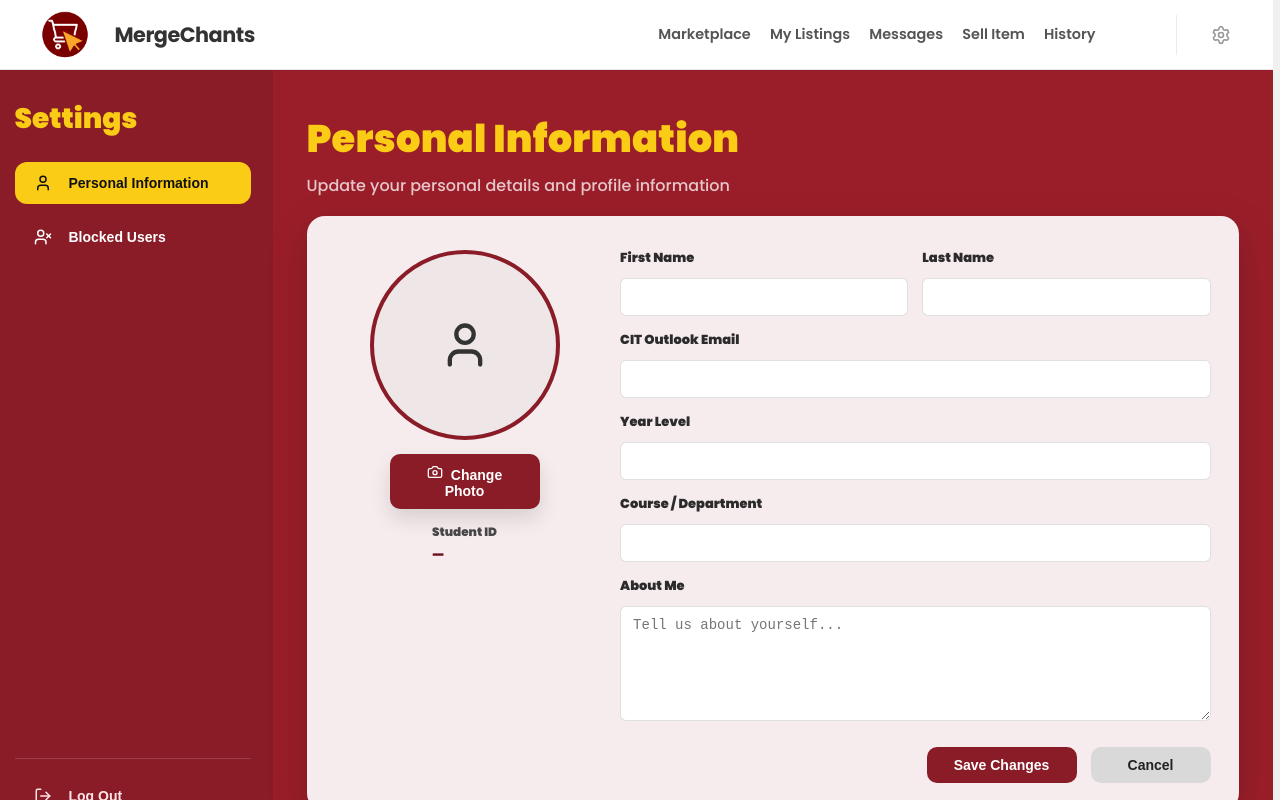
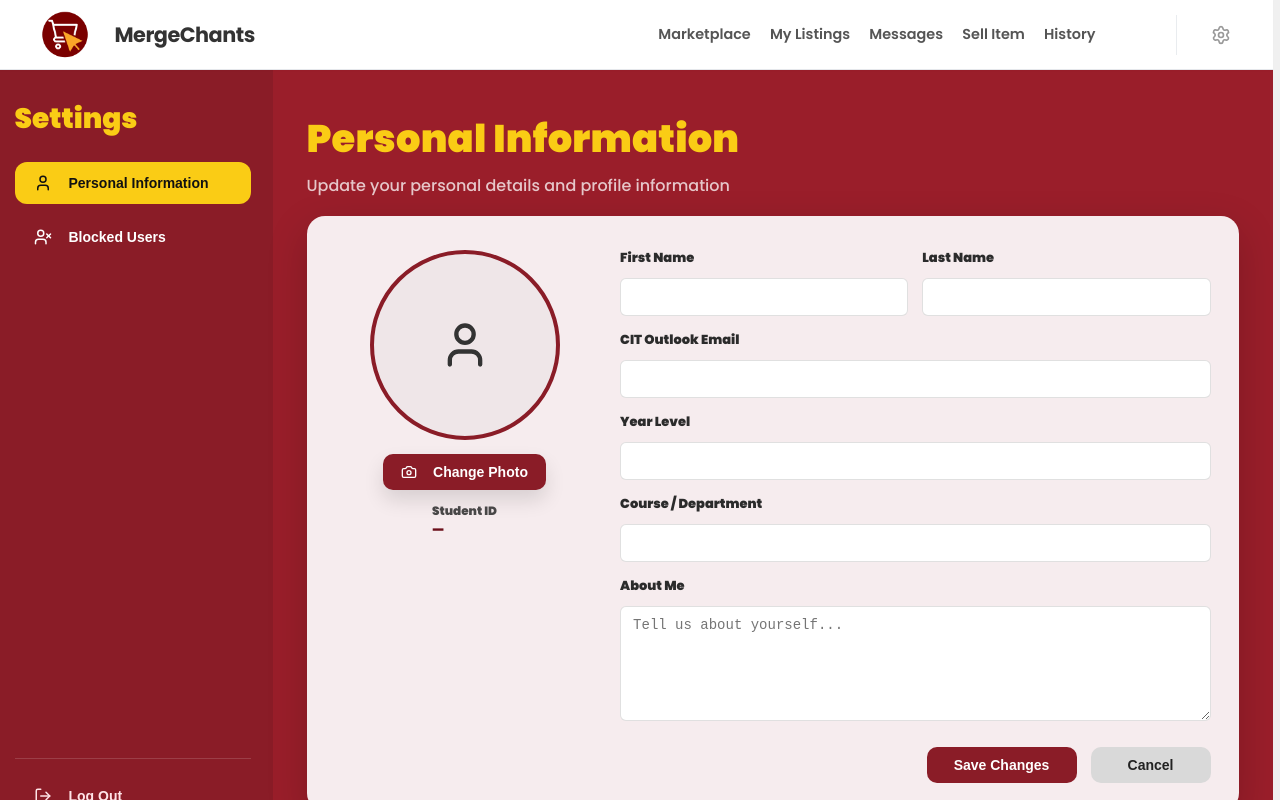
Before and after one commit to MichaelGrant-Libato/MergeChants, a React (Create React App) app in the folder frontend/: page /settings in a window 1280 px wide. Built offline with nearby package versions, Linux system fonts and the light colour scheme.

Commit message:
Fix Settings full-bleed background and profile card styling

```diff
--- a/frontend/src/pages/Settings/Settings.css
+++ b/frontend/src/pages/Settings/Settings.css
@@ -1,11 +1,3 @@
-/* Force Settings page to FULL-BLEED even inside a centered/max-width layout */
-.mc-settings {
-  width: 100vw;
-  margin-left: calc(50% - 50vw);
-  margin-right: calc(50% - 50vw);
-  min-height: calc(100vh - 80px);
-}
-
 :root {
   --mc-maroon: #6b0f1a;
   --mc-maroon-2: #8a1c27;
@@ -28,18 +20,20 @@ body {
   padding: 0;
 }
 
+/* make everything inside settings not force extra width */
 .mc-settings * {
   min-width: 0;
 }
 
-/* prevents zoom overflow break */
-
-/* Full page (below navbar) */
+/* FULL-BLEED SETTINGS LAYOUT (fills width, no white strip) */
 .mc-settings {
   width: 100%;
-  min-height: calc(100vh - 80px);
+  margin-left: calc(50% - 50vw);
+  margin-right: calc(50% - 50vw);
+  min-height: calc(100vh - 70px); /* navbar is 70px high */
   display: flex;
-  background: #9a1e2a;
+  background: #9a1e2a;           /* maroon background */
+  overflow-x: hidden;            /* prevent tiny horizontal scroll / gap */
 }
 
 /* Sidebar */
@@ -59,10 +53,8 @@ body {
   margin: 0 0 16px;
 }
 
-/* Hiding the sidebar profile section */
+/* Sidebar profile section (kept but visually hidden) */
 .mc-sidebarProfile {
-  /* display: none; */
-  /* Keeping this commented out in case you re-enable it on small screens */
   align-items: center;
   gap: 12px;
   padding: 12px;
@@ -70,7 +62,6 @@ body {
   background: rgba(255, 255, 255, .06);
   margin-bottom: 14px;
   height: 0;
-  /* Effectively hiding the element while keeping its space if needed for future use */
   overflow: hidden;
   padding: 0;
   margin-bottom: 0;
@@ -163,7 +154,7 @@ body {
   display: flex;
   flex-direction: column;
   padding: clamp(18px, 3vw, 34px);
-  background: #9a1e2a;
+  background: #9a1e2a; /* same maroon as page */
 }
 
 .mc-settings__header {
@@ -217,7 +208,6 @@ body {
   place-items: center;
   background: #efe6e8;
   overflow: hidden;
-  /* Added to clip the image */
 }
 
 .mc-avatar__img {
@@ -227,14 +217,25 @@ body {
   display: grid;
   place-items: center;
   opacity: 1;
-  /* Changed from .85 to 1 for clear image */
 }
 
-/* ✅ Student ID plain text under Change Photo */
+/* Student ID plain text under Change Photo */
 .mc-studentIdText {
-  width: 100%;
-  text-align: center;
-  margin-top: 6px;
+  margin-top: 10px;
+  display: flex;
+  flex-direction: column;
+  align-items: center;     /* center the whole block under the button */
+  justify-content: right;
+  text-align: right;      /* center the text itself */
+  width: auto;             /* shrink to content so it centers perfectly */
+}
+
+.mc-studentIdLabel,
+.mc-studentIdValue {
+  margin: 0;               /* kill any default margins */
+  padding: 0;
+  line-height: 1.2;
+  display: block;
 }
 
 .mc-studentIdLabel {
@@ -258,7 +259,6 @@ body {
   gap: 14px;
   padding-top: 4px;
   align-items: stretch;
-  /* keeps actions aligned with textarea edge */
 }
 
 .mc-grid2 {
@@ -320,8 +320,6 @@ body {
   margin-top: 12px;
 }
 
-/* Removed mc-actions--right as it's not needed for the only remaining card */
-
 .mc-btn {
   border: 0;
   border-radius: 10px;
@@ -331,13 +329,21 @@ body {
   font-size: 14px;
 }
 
+/* 🔧 PRIMARY BUTTON – used for "Change Photo" */
 .mc-btn--primary {
-  width: 150px;
+  display: inline-flex;
+  align-items: center;
+  justify-content: center;
+  gap: 8px;
   background: var(--mc-maroon-2);
   color: white;
   box-shadow: 0 10px 20px rgba(0, 0, 0, .12);
+  white-space: nowrap;      /* keep "Change Photo" on one line */
+  min-width: 150px;         /* optional: gives nice pill size */
+  width: auto;              /* let content decide final width */
 }
 
+/* Save / Cancel buttons */
 .mc-btn--save {
   min-width: 150px;
   background: var(--mc-maroon-2);
@@ -349,8 +355,6 @@ body {
   background: #d9d9d9;
   color: #222;
 }
-
-/* Removed genericCard, cardSection, cardSubheader, toggle-item, toggle-switch styles */
 
 /* Responsive */
 @media (max-width: 920px) {
@@ -410,9 +414,9 @@ body {
     letter-spacing: .5px;
     color: #7a1020;
   }
-
 }
 
+/* Blocked users card */
 .mc-blockedCard {
   margin-top: 1.5rem;
   background: #fff5f7;
@@ -482,6 +486,7 @@ body {
   border-radius: 999px;
 }
 
+/* Block/unblock modals */
 .mc-modalBackdrop {
   position: fixed;
   inset: 0;
```
